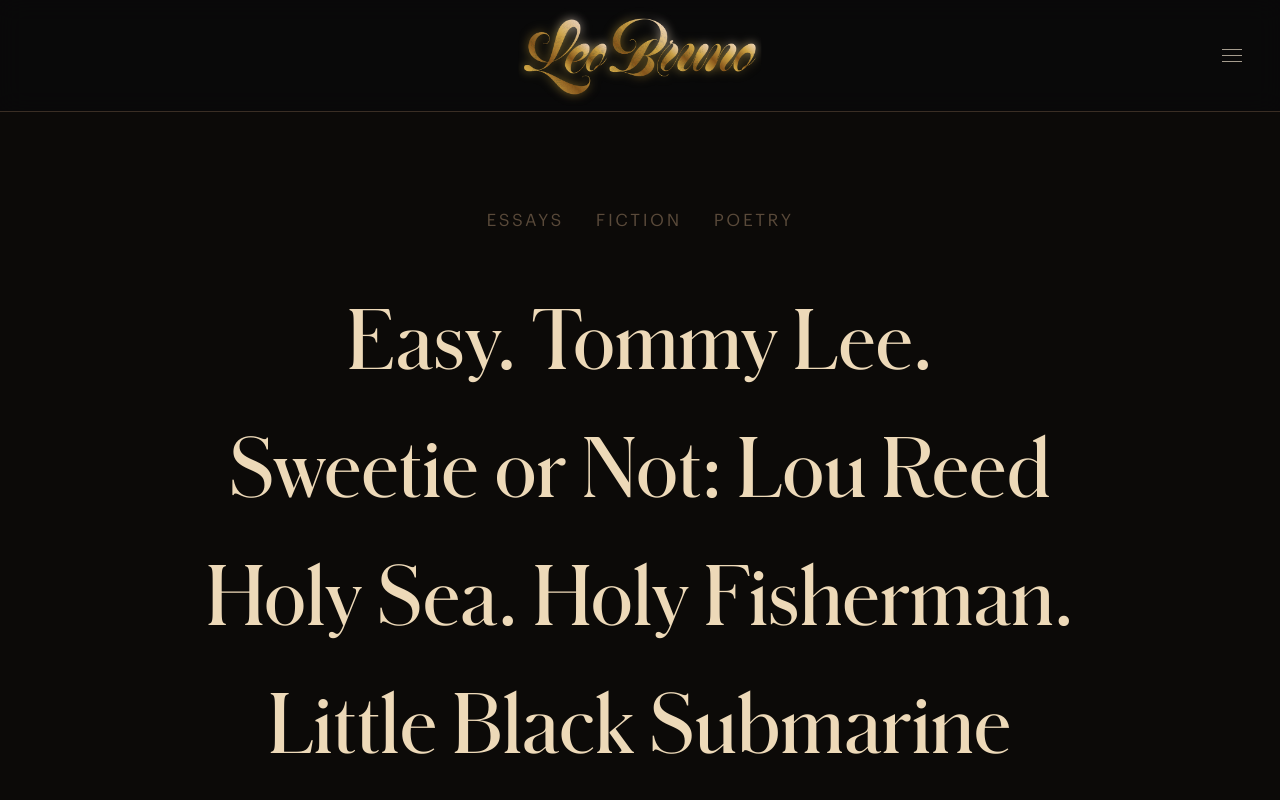
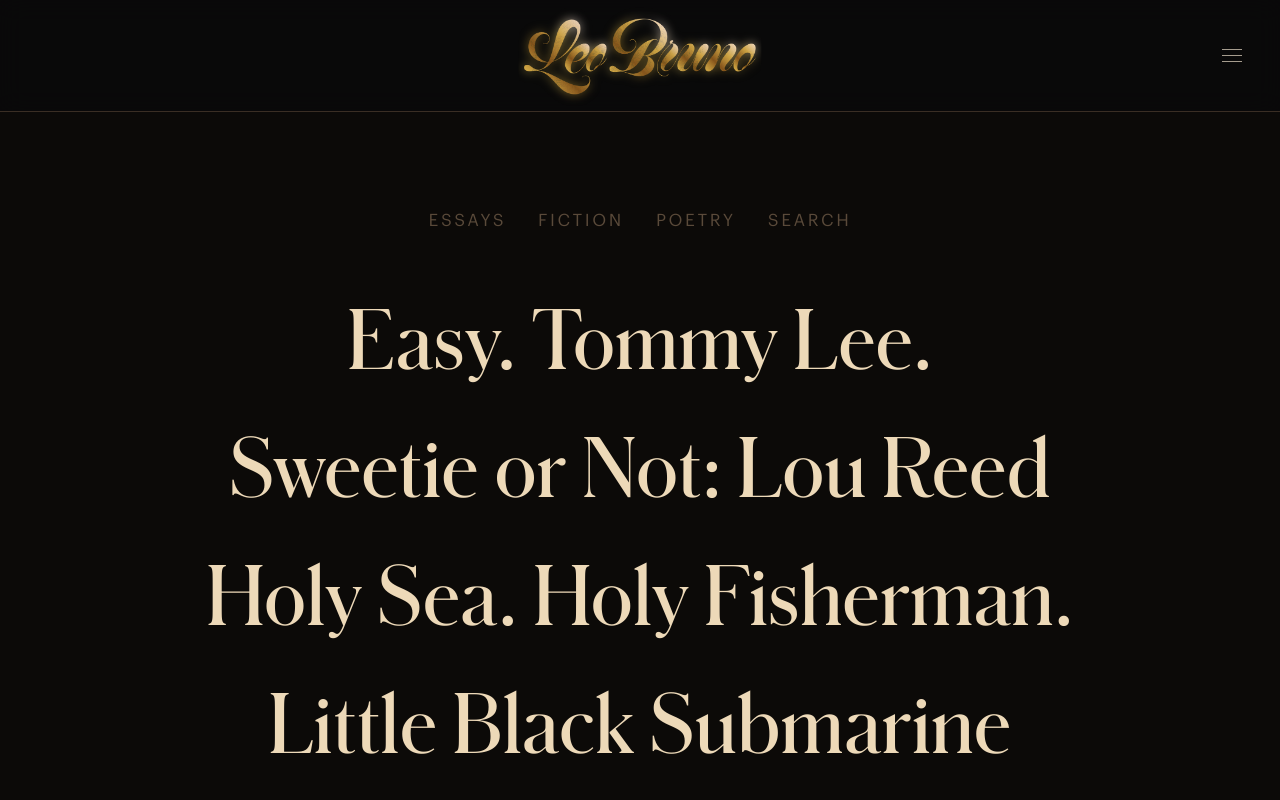
Before and after one commit to joedeluca/leobruno, a Next.js app: page / in a window 1280 px wide. Shown: the top 800 px of the page. Built offline with nearby package versions, Linux system fonts and the light colour scheme; a web font is replaced by a local one.

Commit message:
feat: add search functionality and improve filter button styles in HomeClient

```diff
--- a/app/HomeClient.tsx
+++ b/app/HomeClient.tsx
@@ -14,6 +14,10 @@ export interface HomeItem {
 
 const FILTERS = ["Essays", "Fiction", "Poetry"] as const
 type Filter = typeof FILTERS[number]
+
+function openSearch() {
+  window.dispatchEvent(new CustomEvent("openSearch"))
+}
 
 function matchesFilter(item: HomeItem, filter: Filter): boolean {
   switch (filter) {
@@ -82,6 +86,7 @@ export default function HomeClient({ initialItems }: { initialItems: HomeItem[]
           <button
             key={f}
             onClick={() => handleFilter(f)}
+            className="home-filter-btn"
             style={{
               fontFamily: '"Graphik", system-ui, sans-serif',
               fontSize: '17px',
@@ -98,6 +103,24 @@ export default function HomeClient({ initialItems }: { initialItems: HomeItem[]
             {f}
           </button>
         ))}
+        <button
+          onClick={openSearch}
+          className="home-filter-btn"
+          style={{
+            fontFamily: '"Graphik", system-ui, sans-serif',
+            fontSize: '17px',
+            letterSpacing: '0.15em',
+            textTransform: 'uppercase',
+            color: '#5a4a3a',
+            background: 'none',
+            border: 'none',
+            cursor: 'pointer',
+            padding: 0,
+            transition: 'color 0.25s ease',
+          }}
+        >
+          Search
+        </button>
       </div>
 
       {/* Titles */}
--- a/app/globals.css
+++ b/app/globals.css
@@ -539,6 +539,10 @@ article.prose p:first-of-type::first-letter {
 }
 
 /* Image loading placeholder */
+.home-filter-btn:hover {
+  color: #3A2E24 !important;
+}
+
 .img-placeholder {
   display: flex;
   align-items: center;
--- a/components/HeaderSearchWrapper.tsx
+++ b/components/HeaderSearchWrapper.tsx
@@ -67,12 +67,16 @@ export default function HeaderSearchWrapper() {
       setQuery("")
     }
 
+    const handleOpenSearch = () => handleOpen()
+
     window.addEventListener("updatePostCount", handlePostCountUpdate)
     window.addEventListener("clearSearch", handleClearSearch)
+    window.addEventListener("openSearch", handleOpenSearch)
 
     return () => {
       window.removeEventListener("updatePostCount", handlePostCountUpdate)
       window.removeEventListener("clearSearch", handleClearSearch)
+      window.removeEventListener("openSearch", handleOpenSearch)
       if (animationRef.current) {
         animationRef.current.kill()
       }
```
